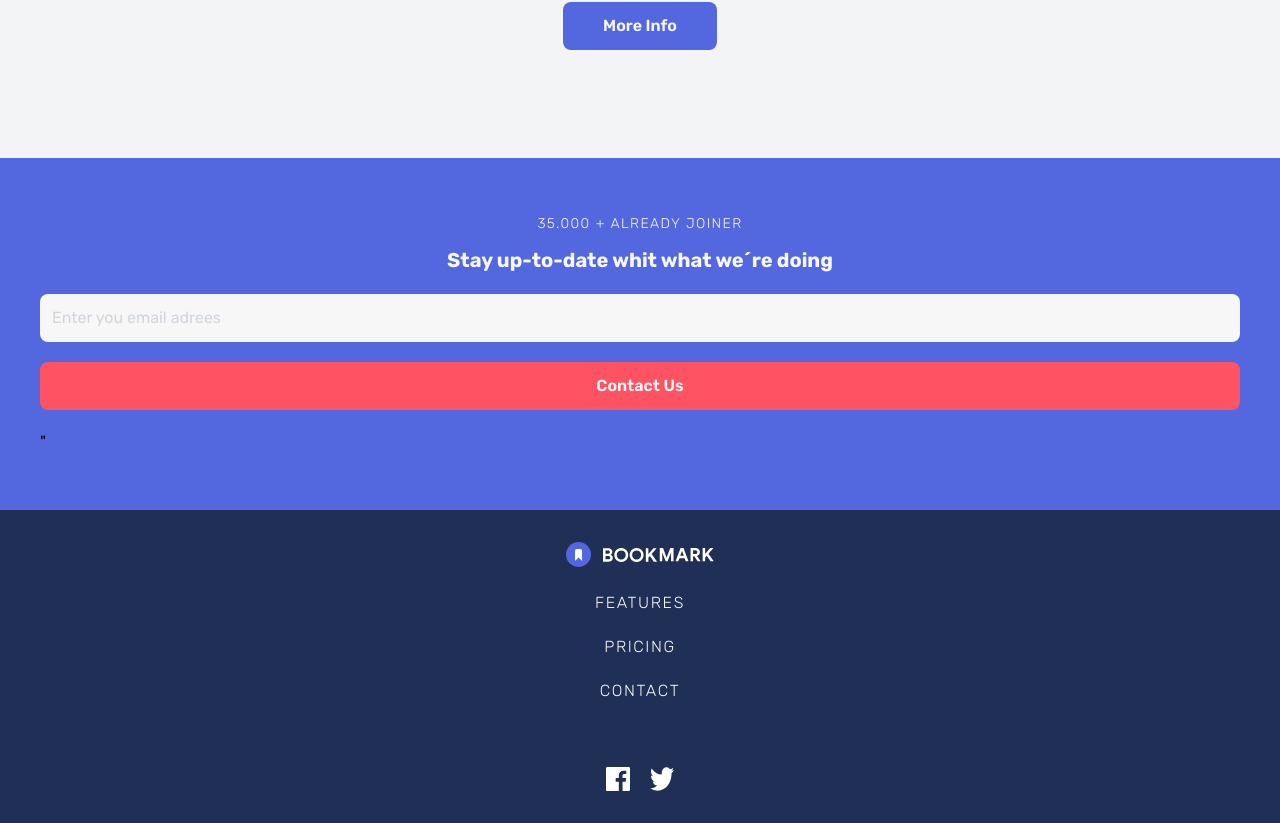
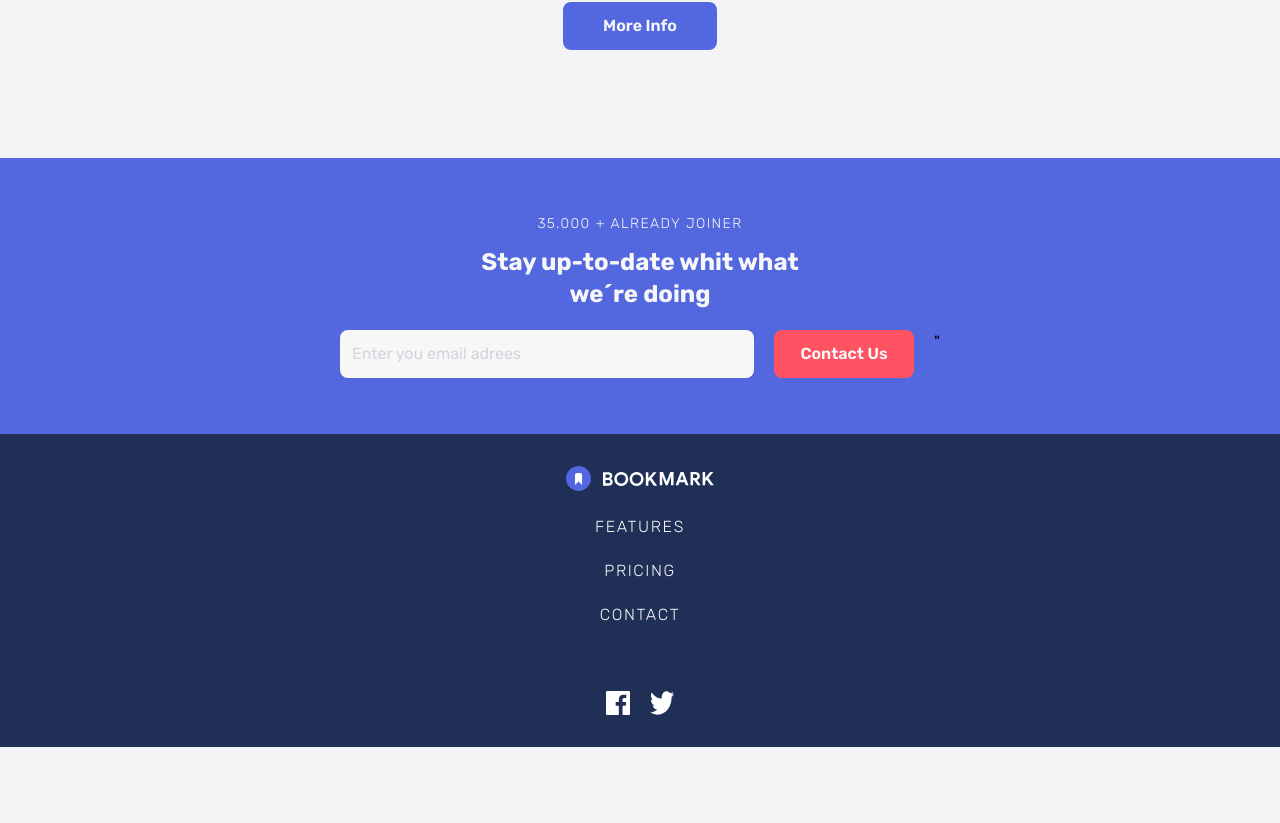
Before and after one commit to Diego2Drm/bookmark-landing-page, a React (Vite) app: page / in a window 1280 px wide. Shown: the part 2660-3483 px from the top of the page. After the commit the page ends 3407 px from the top, so only its background shows below. Built offline with nearby package versions, Linux system fonts and the light colour scheme.

Commit message:
Add desktop design for Login

```diff
--- a/src/components/Login/index.jsx
+++ b/src/components/Login/index.jsx
@@ -29,10 +29,10 @@ const Login = () => {
       <p className="text-Grey-50 text-sm font-light tracking-widest">
         35.000 + ALREADY JOINER
       </p>
-      <h4 className="text-Grey-50 text-xl font-bold text-center">Stay up-to-date whit what we´re doing</h4>
+      <h4 className="text-Grey-50 text-xl font-bold text-center lg:text-2xl lg:w-96 lg:px-4">Stay up-to-date whit what we´re doing</h4>
 
-      <form className="w-full flex flex-col gap-5 mt-2">
-        <div className={`${error ? 'bg-Red-400 p-2 rounded-md' : ''} relative`}>
+      <form className="w-full flex flex-col gap-5 mt-2 lg:w-1/2 lg:flex-row">
+        <div className={`${error ? 'bg-Red-400 p-2 rounded-md' : ''} relative lg:w-3/4`}>
           <input type="text" placeholder="Enter you email adrees" className="bg-Grey-50 p-3 w-full rounded-lg placeholder:text-gray-300 pr-10"
             value={email}
             onChange={handleChange}
@@ -45,7 +45,7 @@ const Login = () => {
             </>
           }
         </div>
-        <button className="bg-Red-400 text-Grey-50 font-semibold w-full p-3 rounded-lg"
+        <button className="bg-Red-400 text-Grey-50 font-semibold w-full p-3 rounded-lg lg:w-1/4"
           onClick={handleSubmit}
         >
           Contact Us
```
